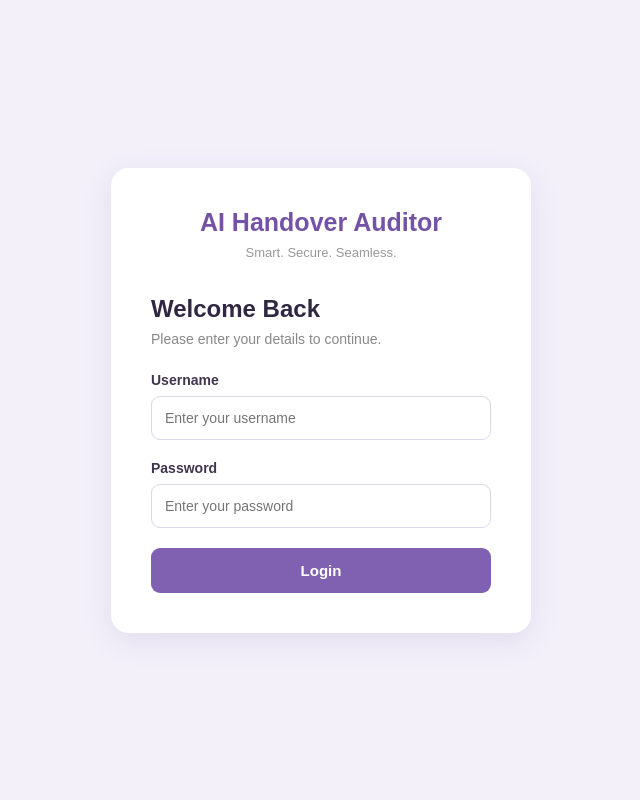
After one commit to RuiHan-SIT/26INF1103P5-2, a Django app: page /login/ in a window 1280 px wide. The commit adds this page. Shown: the whole page, without its empty margins (319-959 px from the left). Run offline with Django 5.2, Linux system fonts and the light colour scheme.

Commit message:
Integrate Django authentication with purple login UI

```diff
--- a/part_2/apps/handovers/urls.py
+++ b/part_2/apps/handovers/urls.py
@@ -1,8 +1,21 @@
 from django.urls import path
+from django.contrib.auth import views as auth_views
 from . import views
 
 app_name = 'handovers'
 
 urlpatterns = [
+    path(
+        'login/',
+        auth_views.LoginView.as_view(
+            template_name='registration/login.html'
+        ),
+        name='login'
+    ),
+    path(
+        'logout/',
+        auth_views.LogoutView.as_view(),
+        name='logout'
+    ),
     path('', views.home, name='home'),
 ]
--- a/part_2/apps/handovers/views.py
+++ b/part_2/apps/handovers/views.py
@@ -1,6 +1,8 @@
 from django.shortcuts import render
+from django.contrib.auth.decorators import login_required
 
 
+@login_required(login_url='handovers:login')
 def home(request):
     return render(request, 'handovers/home.html', {
         'title': 'Handover Management System'
--- a/part_2/config/settings.py
+++ b/part_2/config/settings.py
@@ -98,3 +98,8 @@ MEDIA_ROOT = BASE_DIR / 'media'
 
 # Default primary key field type
 DEFAULT_AUTO_FIELD = 'django.db.models.BigAutoField'
+
+# Authentication redirects
+LOGIN_URL = 'handovers:login'
+LOGIN_REDIRECT_URL = 'handovers:home'
+LOGOUT_REDIRECT_URL = 'handovers:login'
--- /dev/null
+++ b/part_2/static/css/login.css
@@ -0,0 +1,128 @@
+
+/* General page styling */
+* {
+    margin: 0;
+    padding: 0;
+    box-sizing: border-box;
+}
+
+body {
+    font-family: Arial, sans-serif;
+    background: #f3f0fa;
+    min-height: 100vh;
+}
+
+/* Center the login card */
+.login-container {
+    display: flex;
+    justify-content: center;
+    align-items: center;
+    min-height: 100vh;
+    padding: 20px;
+}
+
+/* Login card */
+.login-card {
+    background: white;
+    width: 100%;
+    max-width: 420px;
+    padding: 40px;
+    border-radius: 18px;
+    box-shadow: 0 8px 30px rgba(80, 50, 120, 0.10);
+}
+
+/* Logo and heading */
+.logo {
+    text-align: center;
+    margin-bottom: 35px;
+}
+
+.logo h1 {
+    color: #7453a6;
+    font-size: 25px;
+    margin-bottom: 8px;
+}
+
+.logo p {
+    color: #999;
+    font-size: 13px;
+}
+
+/* Welcome section */
+.welcome-text {
+    margin-bottom: 25px;
+}
+
+.welcome-text h2 {
+    color: #302742;
+    font-size: 24px;
+    margin-bottom: 8px;
+}
+
+.welcome-text p {
+    color: #888;
+    font-size: 14px;
+}
+
+/* Input fields */
+.form-group {
+    margin-bottom: 20px;
+}
+
+.form-group label {
+    display: block;
+    margin-bottom: 8px;
+    color: #40364f;
+    font-size: 14px;
+    font-weight: bold;
+}
+
+.form-group input {
+    width: 100%;
+    padding: 13px;
+    border: 1px solid #ddd5eb;
+    border-radius: 9px;
+    font-size: 14px;
+    outline: none;
+}
+
+.form-group input:focus {
+    border-color: #9271c5;
+    box-shadow: 0 0 0 3px rgba(146, 113, 197, 0.12);
+}
+
+/* Login button */
+.login-button {
+    width: 100%;
+    padding: 14px;
+    background: #8060b1;
+    color: white;
+    border: none;
+    border-radius: 9px;
+    font-size: 15px;
+    font-weight: bold;
+    cursor: pointer;
+    transition: background 0.2s;
+}
+
+.login-button:hover {
+    background: #684895;
+}
+
+/* Registration link */
+.register-link {
+    text-align: center;
+    margin-top: 25px;
+    font-size: 13px;
+    color: #888;
+}
+
+.register-link a {
+    color: #8060b1;
+    text-decoration: none;
+    font-weight: bold;
+}
+
+.register-link a:hover {
+    text-decoration: underline;
+}
--- /dev/null
+++ b/part_2/templates/registration/login.html
@@ -0,0 +1,73 @@
+
+{% load static %}
+
+<!DOCTYPE html>
+<html lang="en">
+<head>
+    <meta charset="UTF-8">
+    <meta name="viewport" content="width=device-width, initial-scale=1.0">
+
+    <title>AI Handover Auditor | Login</title>
+
+    <link rel="stylesheet" href="{% static 'css/login.css' %}">
+</head>
+
+<body>
+
+    <div class="login-container">
+
+        <div class="login-card">
+
+            <div class="logo">
+                <h1>AI Handover Auditor</h1>
+                <p>Smart. Secure. Seamless.</p>
+            </div>
+
+            <div class="welcome-text">
+                <h2>Welcome Back</h2>
+                <p>Please enter your details to continue.</p>
+            </div>
+
+            <form method="POST">
+                {% csrf_token %}
+
+                {% if form.errors %}
+                    <p class="error-message">
+                        Invalid username or password. Please try again.
+                    </p>
+                {% endif %}
+
+                <div class="form-group">
+                    <label for="id_username">Username</label>
+                    <input
+                        type="text"
+                        name="username"
+                        id="id_username"
+                        placeholder="Enter your username"
+                        required
+                    >
+                </div>
+
+                <div class="form-group">
+                    <label for="id_password">Password</label>
+                    <input
+                        type="password"
+                        name="password"
+                        id="id_password"
+                        placeholder="Enter your password"
+                        required
+                    >
+                </div>
+
+                <button type="submit" class="login-button">
+                    Login
+                </button>
+
+            </form>
+
+        </div>
+
+    </div>
+
+</body>
+</html>
```
Also changed, not shown: part_2/templates/base.html (+12 -3 lines).
